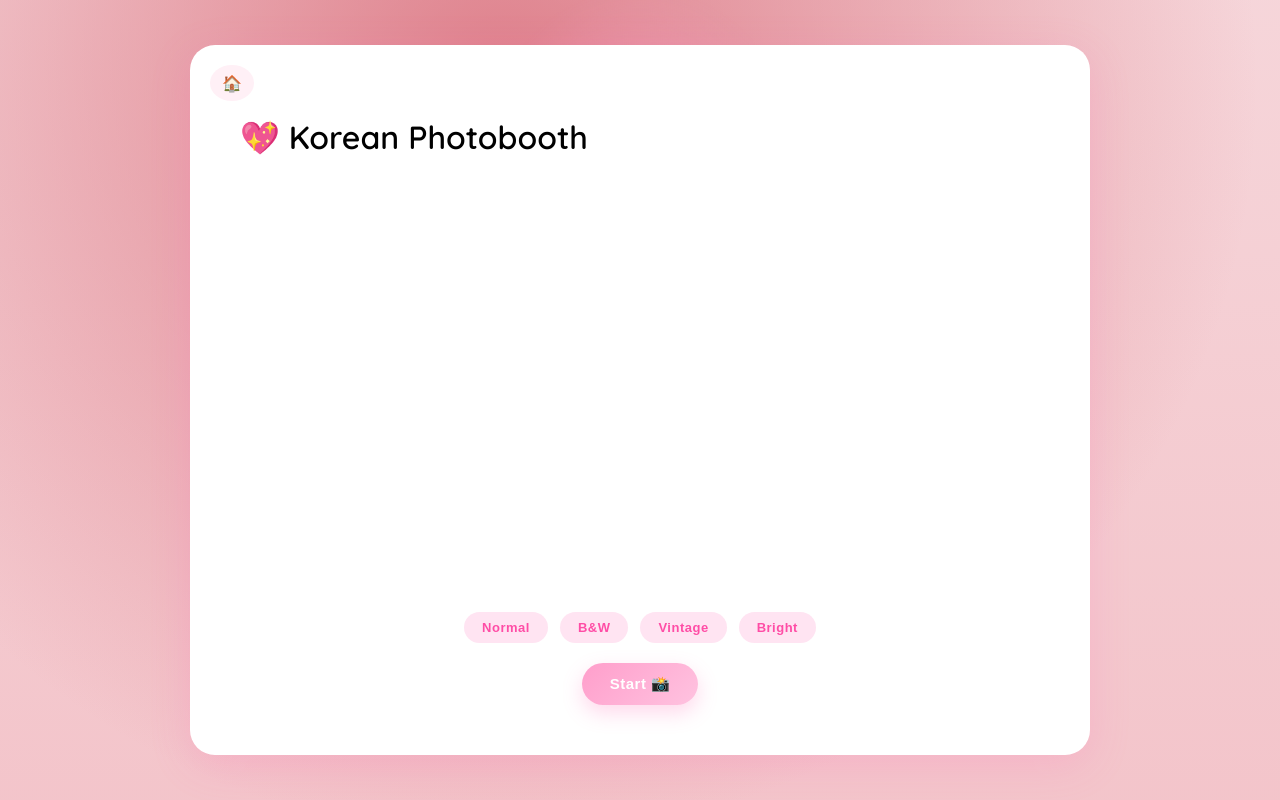
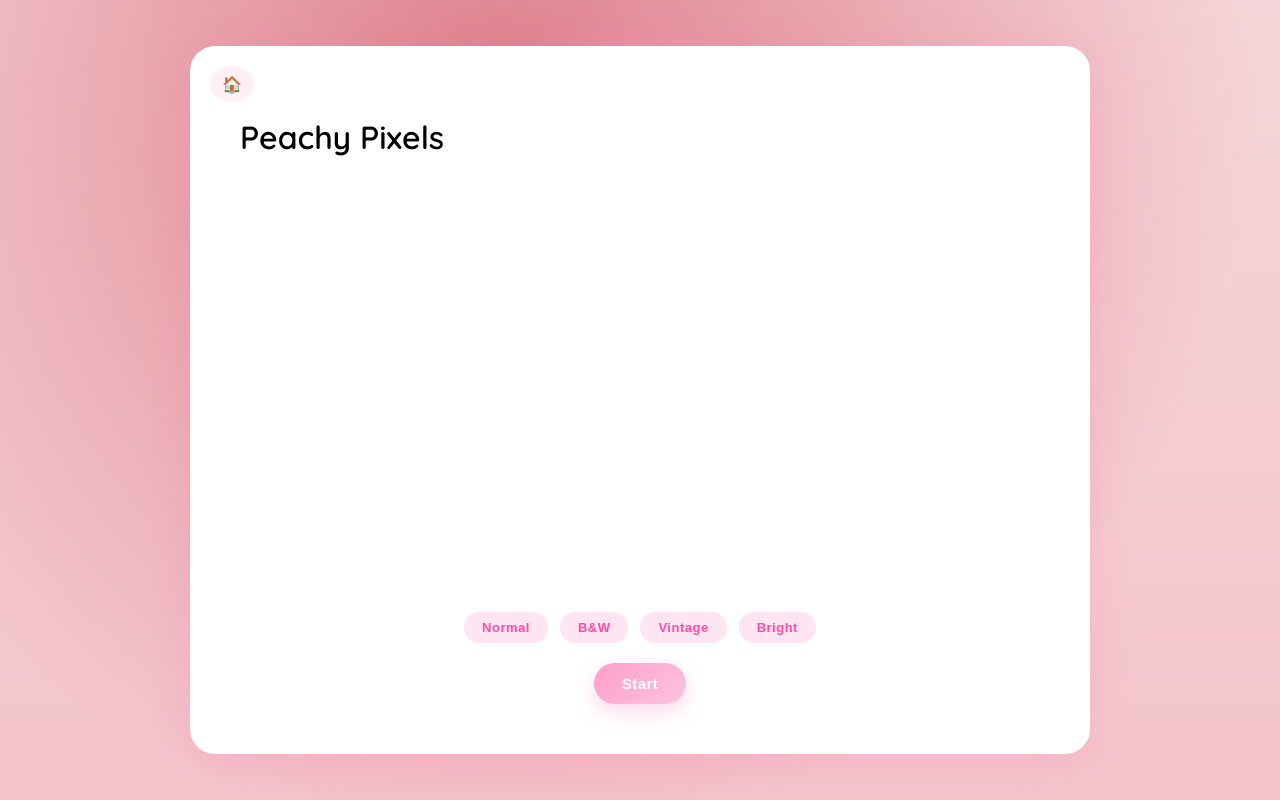
Before and after one commit to tasha404/peachypixels, a React (Create React App) app: page / in a window 1280 px wide. Both pictures are taken after a click on the button "4 Strip". Built offline with nearby package versions, Linux system fonts and the light colour scheme; no server answers.

Commit message:
Update App.js

```diff
--- a/src/App.js
+++ b/src/App.js
@@ -250,7 +250,7 @@ function App() {
 ]);
   return (
     <div className="container">
-      <h1>💖 Korean Photobooth</h1>
+      <h1> Peachy Pixels</h1>
 
       {screen !== "home" && (
         <div className="home-icon" onClick={goHome}>🏠</div>
@@ -287,7 +287,7 @@ function App() {
 
           <div className="start-wrapper">
   <button disabled={isCapturing} onClick={startCapture}>
-    {isCapturing ? "Capturing..." : "Start 📸"}
+    {isCapturing ? "Capturing..." : "Start"}
   </button>
 </div>
         </>
@@ -300,8 +300,8 @@ function App() {
           <div className="preview-side">
             <canvas ref={canvasRef} className="canvas" />
             <div className="result-buttons">
-              <button onClick={download}>Download 💗</button>
-              <button onClick={retake}>Retake 📸</button>
+              <button onClick={download}>Download</button>
+              <button onClick={retake}>Retake</button>
             </div>
           </div>
 
@@ -376,7 +376,7 @@ function App() {
                 type="text"
                 value={caption}
                 onChange={(e) => setCaption(e.target.value)}
-                placeholder="Type something cute..."
+                placeholder="Type here"
               />
             </div>
 
```
